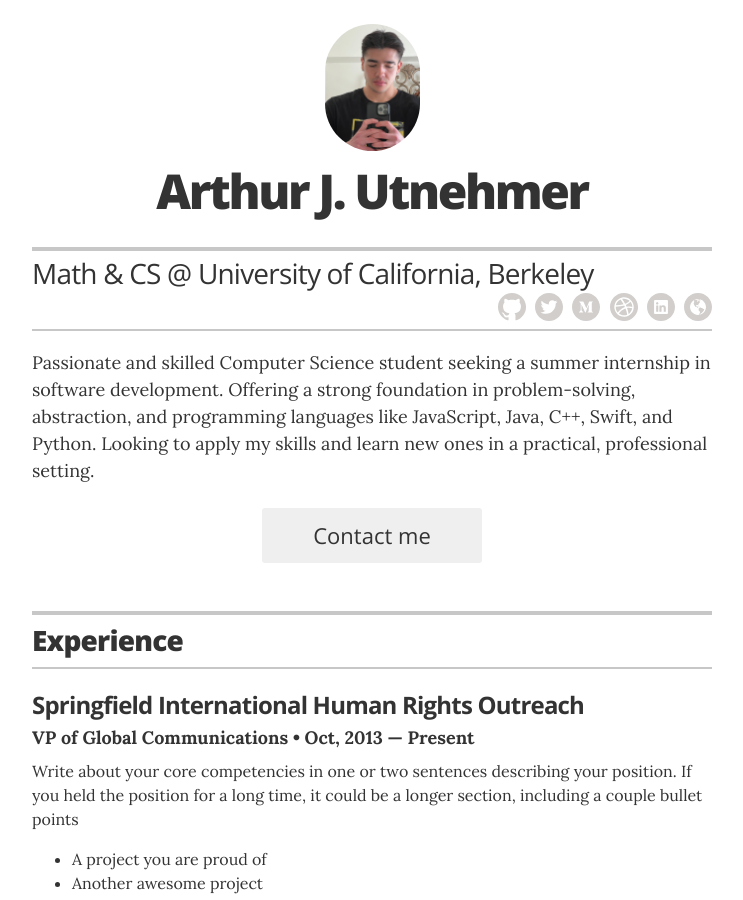
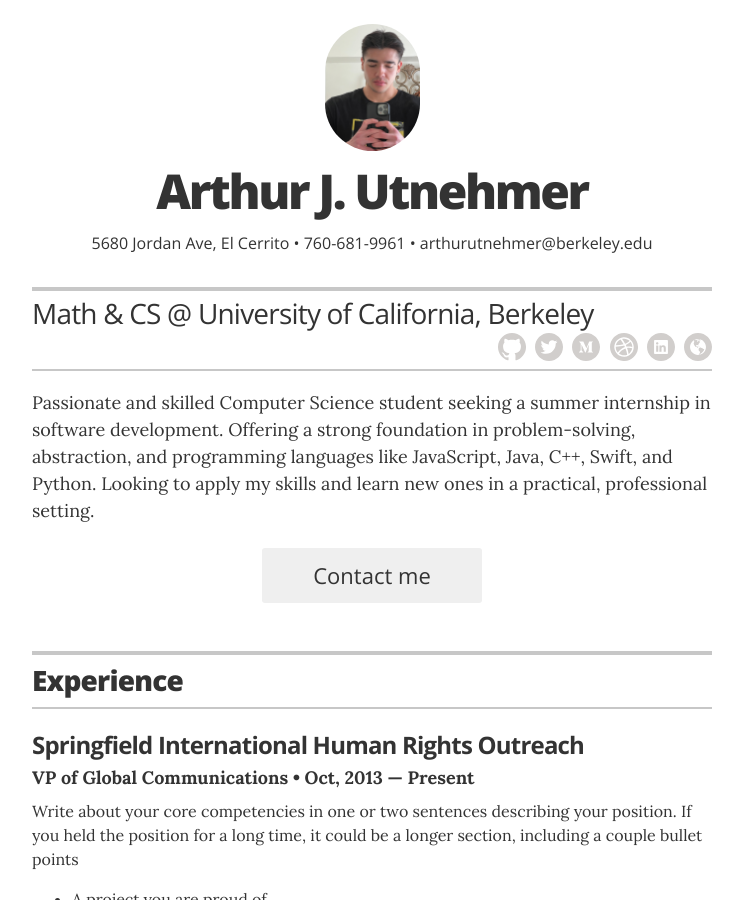
Before and after one commit to arthurutnehmer/Resume, a Jekyll site: the page built from index.html, in a window 1280 px wide and 900 px high. Shown: the whole window, without its empty margins (268-1011 px from the left). Built offline with Jekyll 4.4.1, drawn with Linux system fonts in a browser that asks for light colours.

Commit message:
Added contact info.

```diff
--- a/_config.yml
+++ b/_config.yml
@@ -14,14 +14,14 @@ resume_name:                    "Arthur J. Utnehmer"
 resume_title:                   "Math & CS @ University of California, Berkeley"
 
 # used for the contact button in _layouts/resume.html
-resume_contact_email:           "lisasimpson@youremailaddress.com"
+resume_contact_email:           "arthurutnehmer@berkeley.edu"
 
 # the next two items are used for schema itemprops in _layouts/resume.html
-resume_contact_telephone:       "555-7334"
-resume_contact_address:         "742 Evergreen Terrace, Springfield"
+resume_contact_telephone:       "760-681-9961"
+resume_contact_address:         "5680 Jordan Ave, El Cerrito"
 
-resume_header_contact_info:     "742 Evergreen Terrace, Springfield • 555-7334 • lisasimpson@youremailaddress.com"
-display_header_contact_info:    "false"
+resume_header_contact_info:     "5680 Jordan Ave, El Cerrito • 760-681-9961 • arthurutnehmer@berkeley.edu"
+display_header_contact_info:    "true"
 
 resume_header_intro: "<p>Passionate and skilled Computer Science student seeking a summer internship in software development. Offering a strong foundation in problem-solving, abstraction, and programming languages like JavaScript, Java, C++, Swift, and Python. Looking to apply my skills and learn new ones in a practical, professional setting.</p>"
 
```
